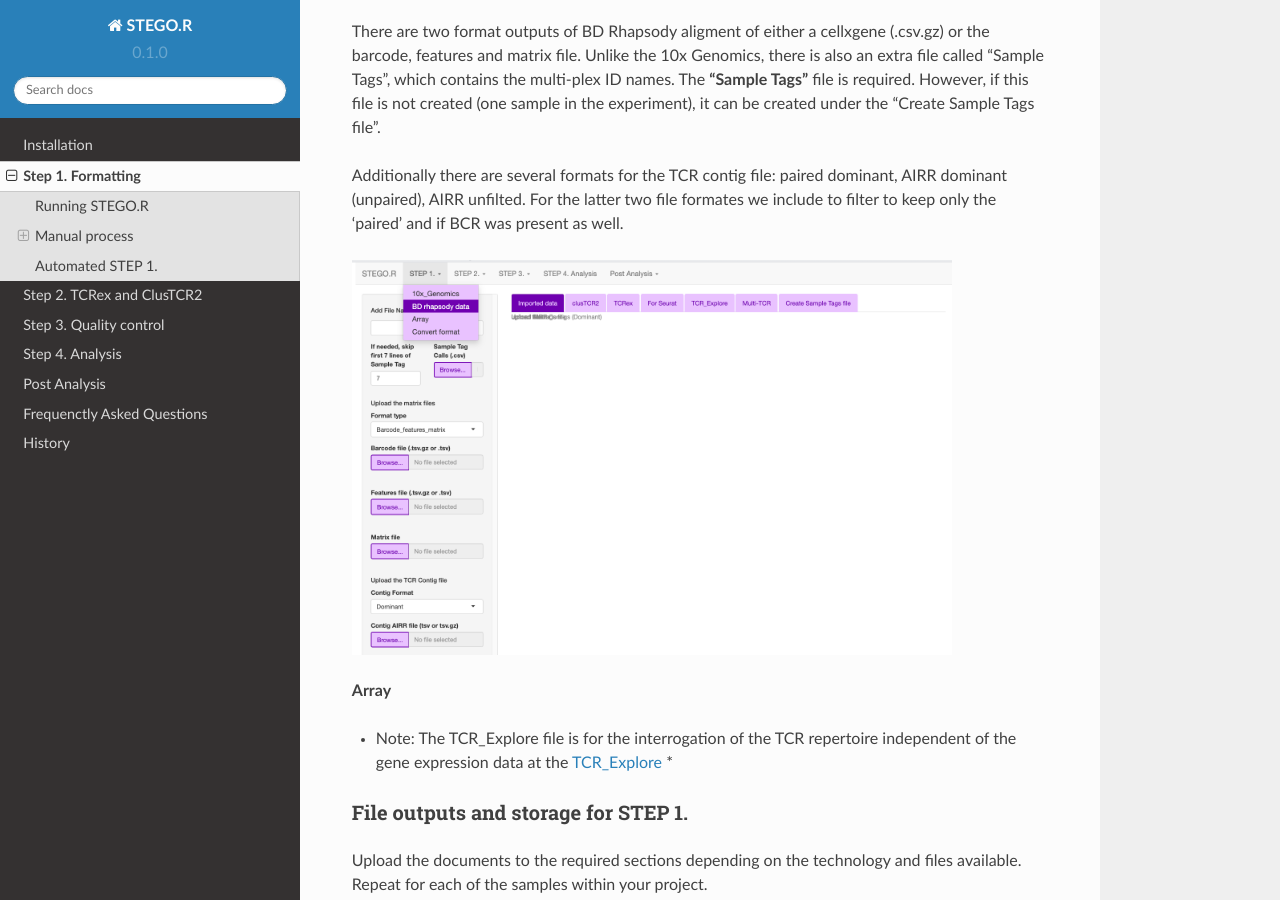
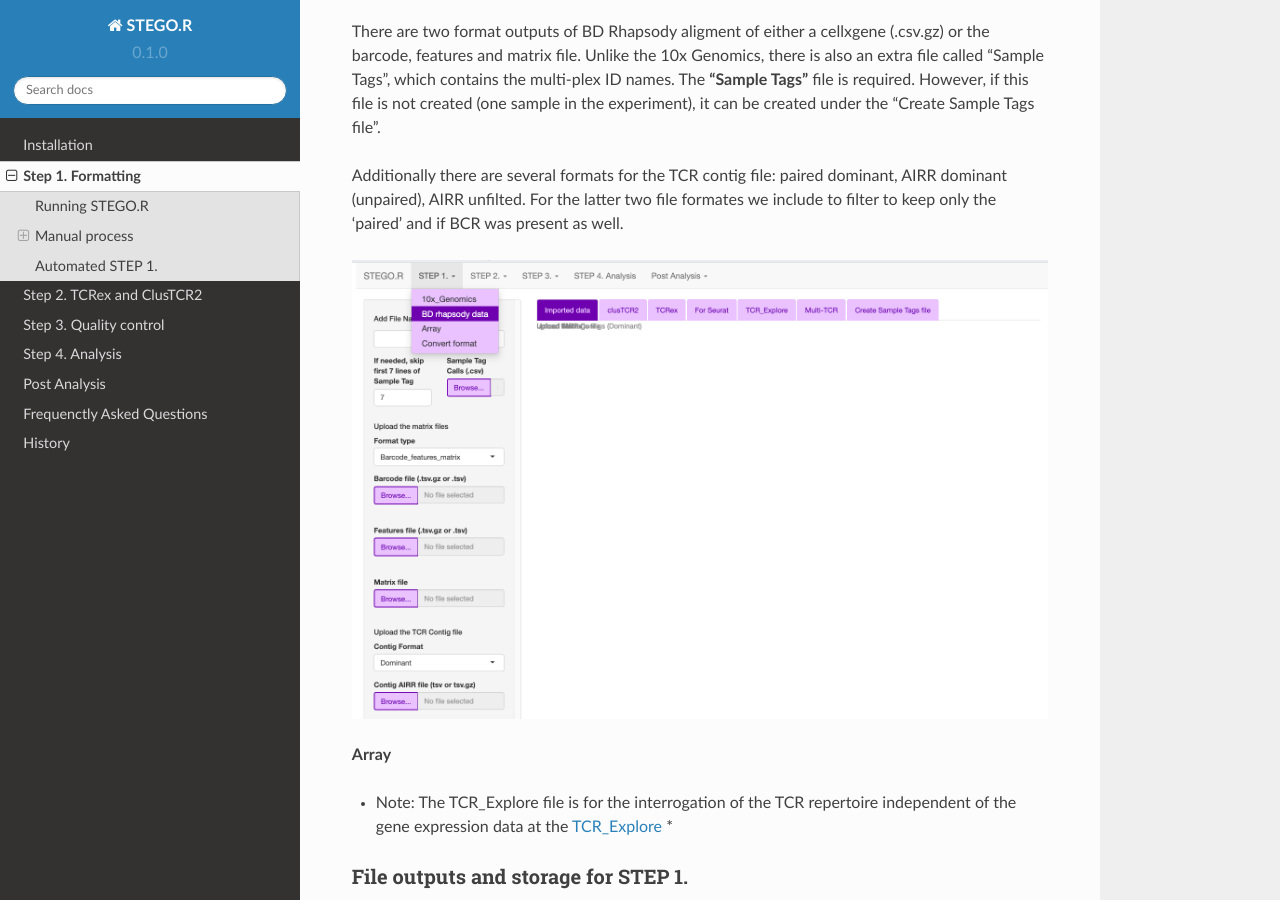
Before and after one commit to KerryAM-R/STEGOR, a Sphinx documentation site: the page built from docs/source/1.formatting.rst, in a window 1280 px wide and 900 px high, scrolled down 1984 px. Built offline with Sphinx 7.4.7 and the Read the Docs theme 2.0.0, drawn with Linux system fonts in a browser that asks for light colours.

Commit message:
Update 1.formatting.rst

```diff
--- a/docs/source/1.formatting.rst
+++ b/docs/source/1.formatting.rst
@@ -58,6 +58,7 @@
 *Under development: multi-TCR (requires unfiltered contig file)*
 
 .. image:: img/1_10xFormatting.png
+  :width: 1200
   :alt: Alternative text
 
 **BD Rhapsody**
@@ -67,7 +68,7 @@
 Additionally there are several formats for the TCR contig file: paired dominant, AIRR dominant (unpaired), AIRR unfilted. For the latter two file formates we include to filter to keep only the 'paired' and if BCR was present as well.
 
 .. image:: img/1_BDFormatting.png
-  :width: 600
+  :width: 1200
   :alt: Alternative text
 
 **Array**
```
